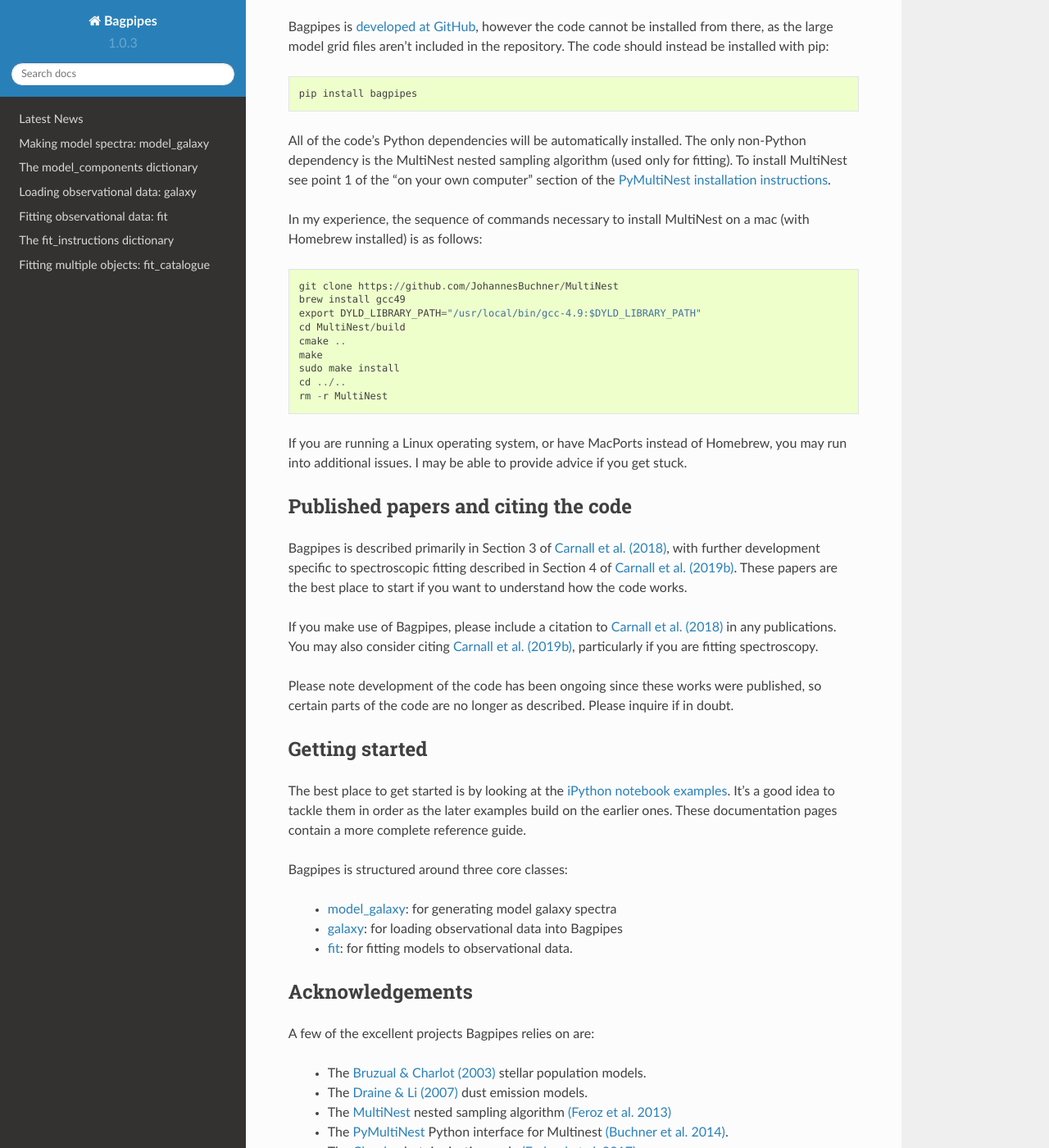
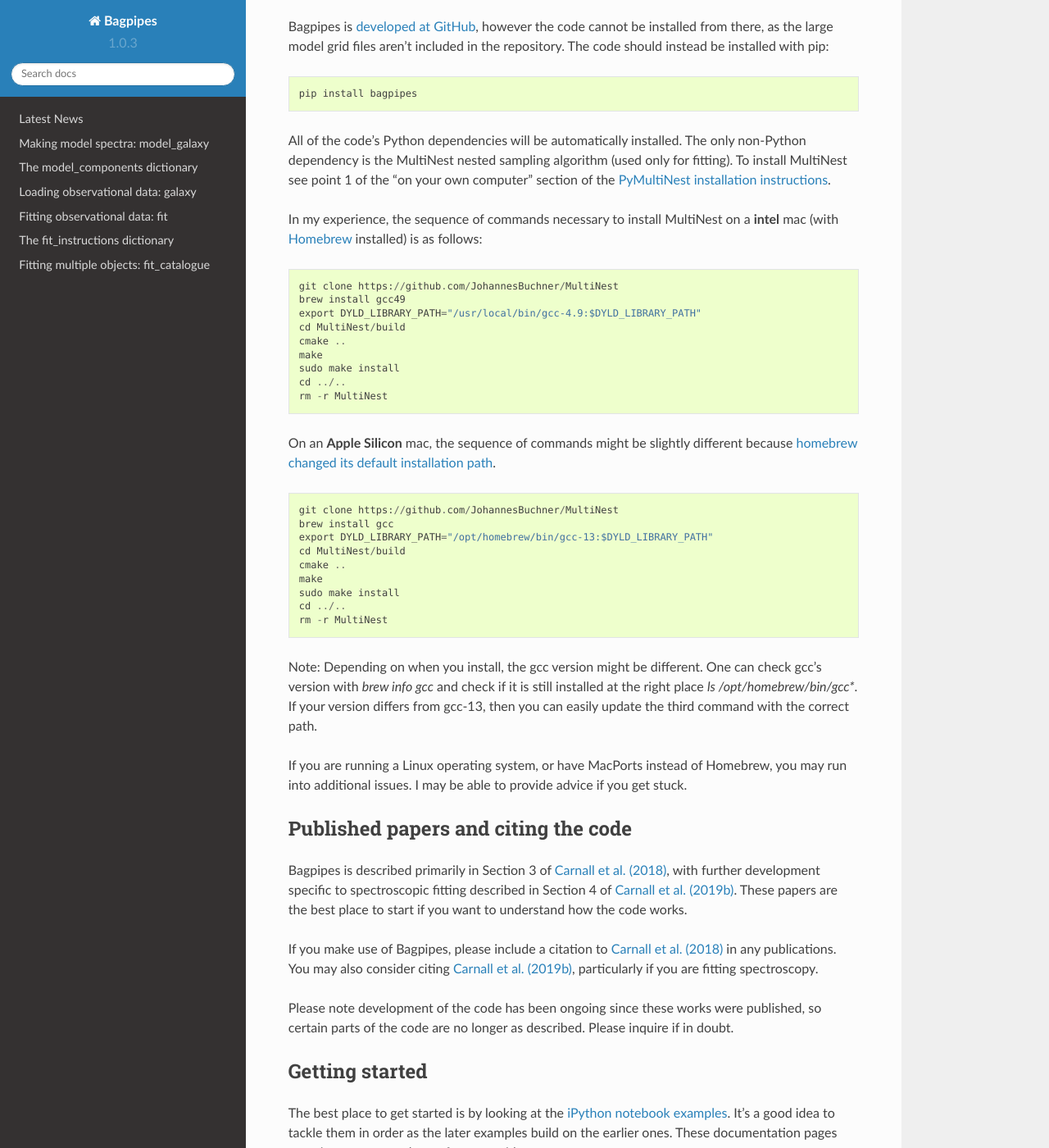
Before and after one commit to ACCarnall/bagpipes, a Sphinx documentation site: the page built from docs/index.rst, in a window 1280 px wide and 1400 px high, scrolled down 1221 px. Shown: the whole window at 82% size. Built offline with Sphinx 7.4.7 and the Read the Docs theme 2.0.0, drawn with Linux system fonts in a browser that asks for light colours; pages that are not in the unit, such as notebooks, are missing from menus.

Commit message:
Update index.rst (#52)
Updated install procedure on Apple Silicon macs

```diff
--- a/docs/index.rst
+++ b/docs/index.rst
@@ -31,7 +31,8 @@
 
 All of the code's Python dependencies will be automatically installed. The only non-Python dependency is the MultiNest nested sampling algorithm (used only for fitting). To install MultiNest see point 1 of the "on your own computer" section of the `PyMultiNest installation instructions <http://johannesbuchner.github.io/pymultinest-tutorial/install.html>`_.
 
-In my experience, the sequence of commands necessary to install MultiNest on a mac (with Homebrew installed) is as follows:
+In my experience, the sequence of commands necessary to install MultiNest on a **intel** mac (with `Homebrew
+<https://brew.sh/>`_ installed) is as follows:
 
 .. code::
 
@@ -44,6 +45,22 @@
     sudo make install
     cd ../..
     rm -r MultiNest
+
+On an **Apple Silicon** mac, the sequence of commands might be slightly different because `homebrew changed its default installation path <https://brew.sh/2021/02/05/homebrew-3.0.0/>`_.
+
+.. code::
+
+    git clone https://github.com/JohannesBuchner/MultiNest
+    brew install gcc
+    export DYLD_LIBRARY_PATH="/opt/homebrew/bin/gcc-13:$DYLD_LIBRARY_PATH"
+    cd MultiNest/build
+    cmake ..
+    make
+    sudo make install
+    cd ../..
+    rm -r MultiNest
+
+Note: Depending on when you install, the gcc version might be different. One can check gcc's version with `brew info gcc` and check if it is still installed at the right place `ls /opt/homebrew/bin/gcc*`. If your version differs from gcc-13, then you can easily update the third command with the correct path.
 
 If you are running a Linux operating system, or have MacPorts instead of Homebrew, you may run into additional issues. I may be able to provide advice if you get stuck.
 
```
